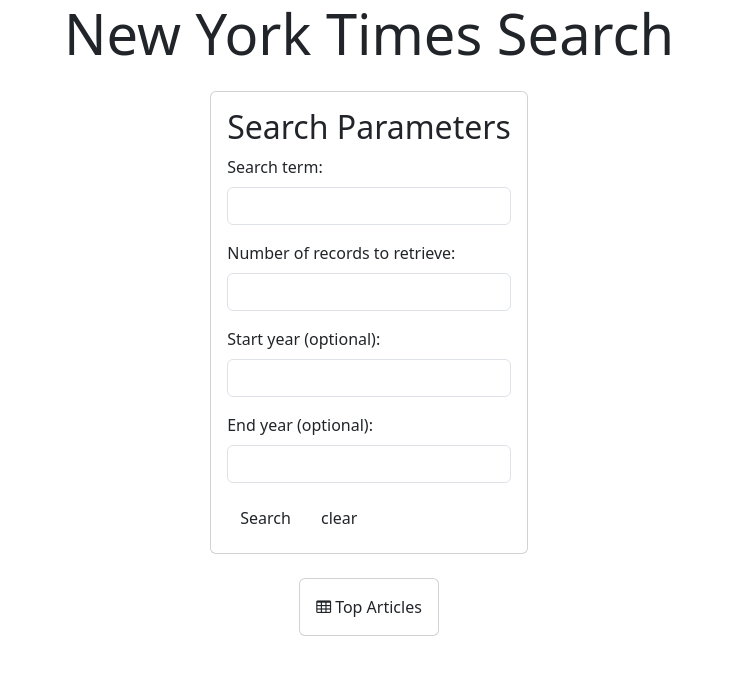
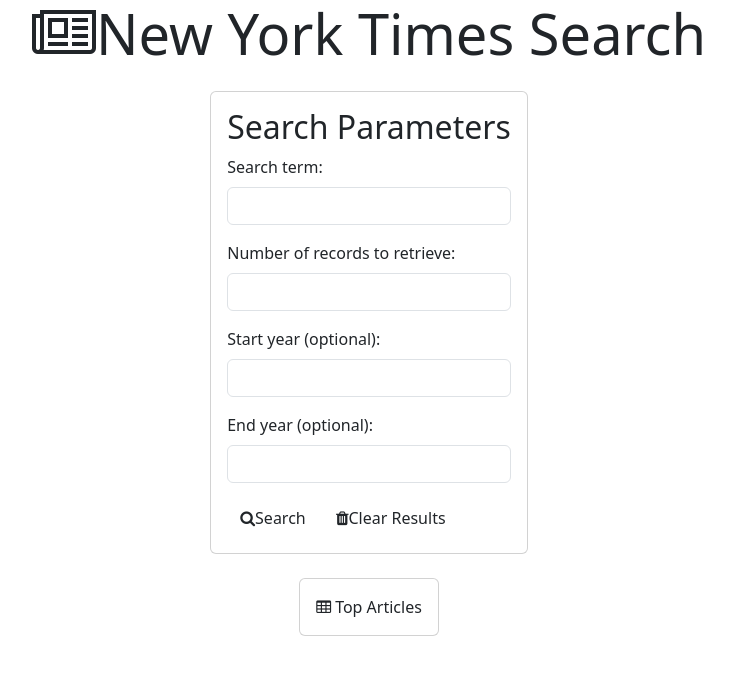
Before and after one commit to venkatdangeti/News-Search, a plain HTML site: page index.html in a window 1280 px wide. Shown: the whole page, without its empty margins (271-1004 px from the left). Drawn offline with nearby package versions, Linux system fonts and the light colour scheme.

Commit message:
Awesome icons added

```diff
--- a/index.html
+++ b/index.html
@@ -14,7 +14,7 @@
 
         <div class="jumbotron jumbotron-fluid">
             <div class="container">
-              <h1 class="display-4 d-flex align-items-center justify-content-center">New York Times Search</h1>
+              <h1 class="display-4 d-flex align-items-center justify-content-center"><i class="fa fa-newspaper-o"></i>New York Times Search</h1>
             </div>
           </div>
 
@@ -42,8 +42,8 @@
                     <input id="end-year-input" class="form-control" type="text">
                 </div>
 
-                <button type="submit" class="btn" id="search">Search</button>
-                <button type="reset" class="btn" id="clear">clear</button>
+                <button type="submit" class="btn" id="search"><i class="fa fa-search"></i>Search</button>
+                <button type="reset" class="btn" id="clear"><span><i class="fa fa-trash"></i></span>Clear Results</button>
 
                 </form>
             </div>
@@ -69,7 +69,7 @@
 </div>
 
 
-
+<script src="https://code.jquery.com/jquery.js"></script>
 <script src="https://cdn.jsdelivr.net/npm/bootstrap@5.3.0/dist/js/bootstrap.bundle.min.js"></script>
 </body>
 </html>
```
